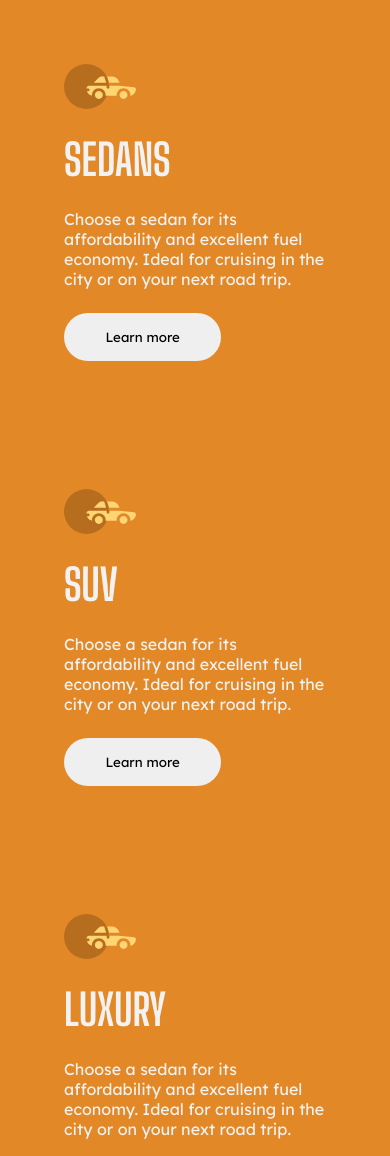
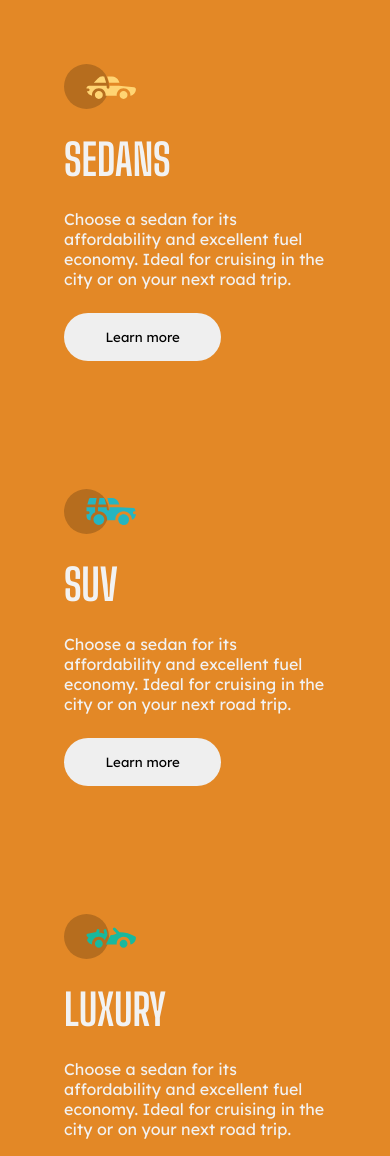
Before and after one commit to Marcoswodbarros/ThreeColumnPreviewCard, a React (Create React App) app in the folder card/: page / in a window 390 px wide. Shown: the top 1156 px of the page. Built offline with nearby package versions, Linux system fonts and the light colour scheme.

Commit message:
Mobile: Creating img props

```diff
--- a/card/src/App.js
+++ b/card/src/App.js
@@ -6,9 +6,9 @@ function App() {
   return (
     <div className="App">
       <header className="App-header">
-        <Card nome='Sedans' />
-        <Card nome='Suv' />
-        <Card nome='Luxury' />
+        <Card nome='Sedans' img='/images/icon-sedans.svg' />
+        <Card nome='Suv' img='/images/icon-suvs.svg' />
+        <Card nome='Luxury' img='/images/icon-luxury.svg' />
       </header>
     </div>
   );
--- a/card/src/Components/Card/Card.js
+++ b/card/src/Components/Card/Card.js
@@ -6,7 +6,7 @@ const Card = (props) => {
     return (
         <div>
             <div className="card__container">
-                <img src="/images/icon-sedans.svg" className='card__img' alt="Icon Sedan" />
+                <img src={props.img} className='card__img' alt="Icon Sedan" />
                 <h1>{props.nome}</h1>
                 <p className='card__text'>Choose a sedan for its affordability and excellent fuel economy. Ideal for cruising in the city or on your next road trip.</p>
                 <Button />
```
